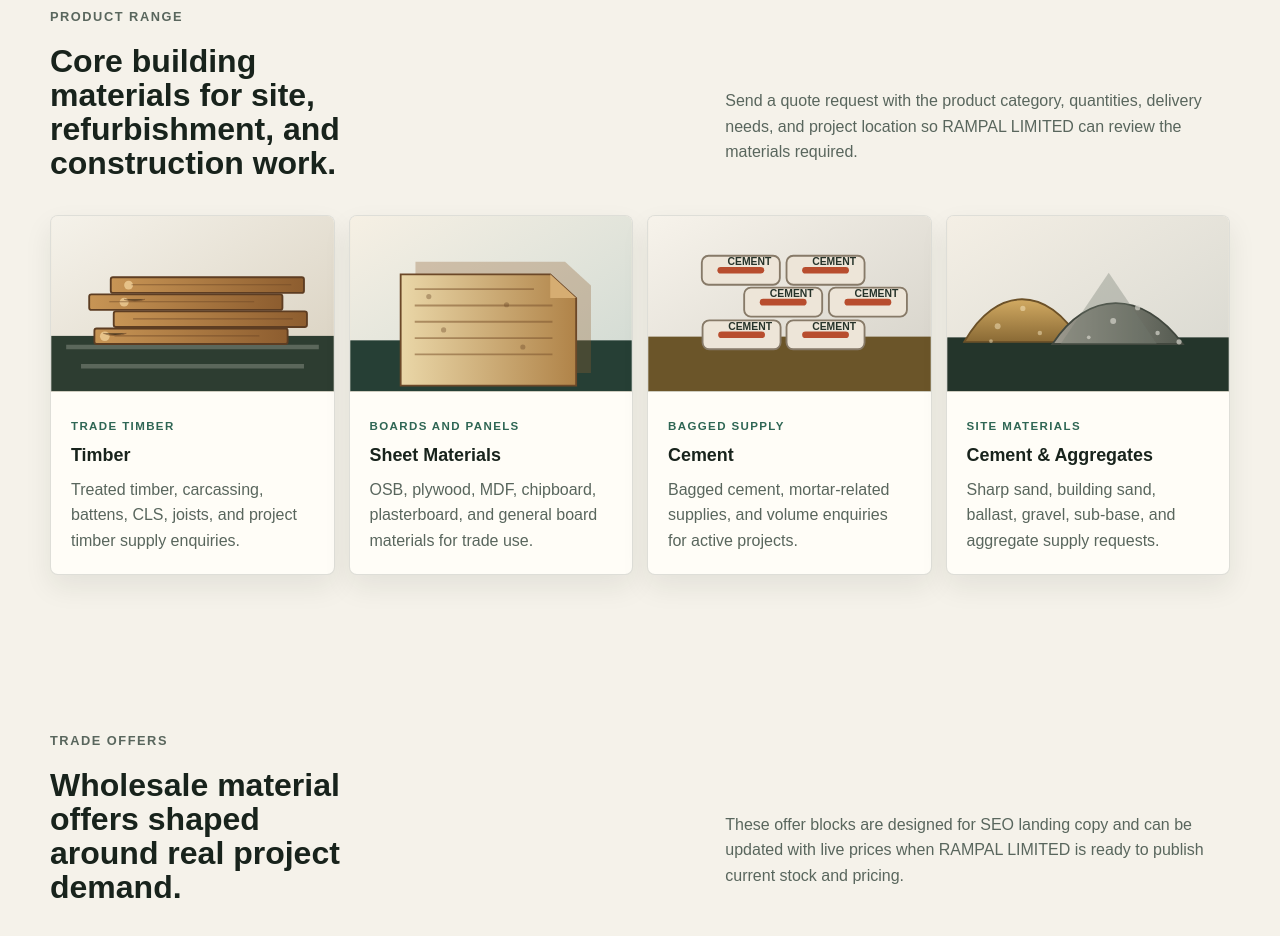
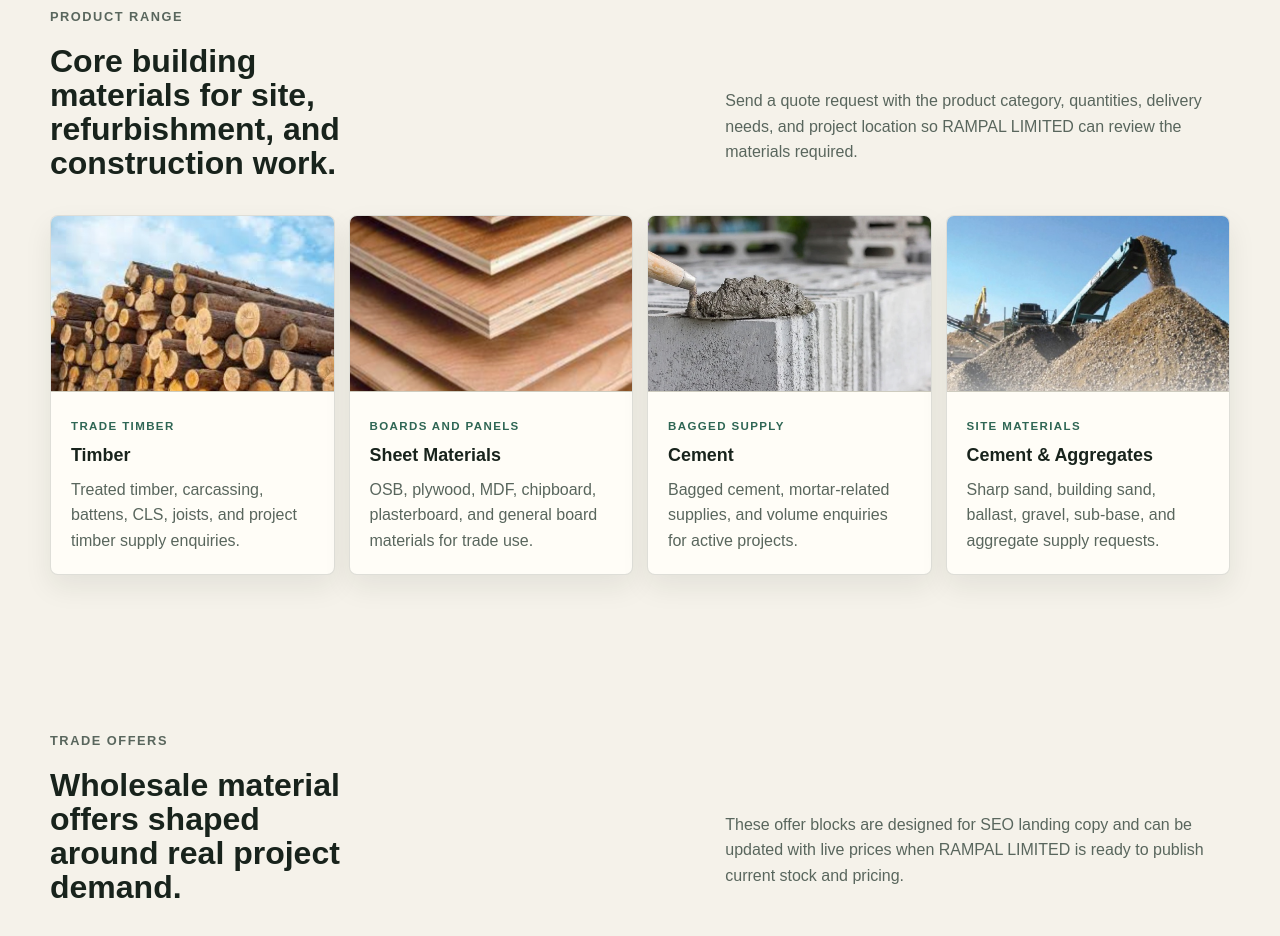
Before and after one commit to tanyak26/rampal-limited, a website: page index.html in a window 1280 px wide. Shown: the part 1074-2010 px from the top of the page. Drawn offline with Linux system fonts and the light colour scheme.

Commit message:
Use supplied product photos

```diff
--- a/index.html
+++ b/index.html
@@ -897,7 +897,7 @@
         <div class="product-grid">
           <article class="card product-card">
             <div class="product-image">
-              <img src="assets/rampal/product-timber.svg" alt="Stacked trade timber and construction wood lengths" loading="lazy">
+              <img src="assets/rampal/product-timber.jpg" alt="Stacked timber logs for wholesale building material supply" loading="lazy">
             </div>
             <div class="product-body">
               <span class="product-kicker">Trade timber</span>
@@ -907,7 +907,7 @@
           </article>
           <article class="card product-card">
             <div class="product-image">
-              <img src="assets/rampal/product-sheet-materials.svg" alt="Sheet materials including plywood, OSB, MDF, and board stock" loading="lazy">
+              <img src="assets/rampal/product-sheet-materials.jpg" alt="Stacked plywood and sheet materials for trade buyers" loading="lazy">
             </div>
             <div class="product-body">
               <span class="product-kicker">Boards and panels</span>
@@ -917,7 +917,7 @@
           </article>
           <article class="card product-card">
             <div class="product-image">
-              <img src="assets/rampal/product-cement.svg" alt="Bagged cement stacked for builders and contractors" loading="lazy">
+              <img src="assets/rampal/product-cement.jpg" alt="Cement and mortar work with concrete blocks on site" loading="lazy">
             </div>
             <div class="product-body">
               <span class="product-kicker">Bagged supply</span>
@@ -927,7 +927,7 @@
           </article>
           <article class="card product-card">
             <div class="product-image">
-              <img src="assets/rampal/product-aggregates.svg" alt="Sand, gravel, ballast, and aggregate materials for site supply" loading="lazy">
+              <img src="assets/rampal/product-aggregates.jpg" alt="Bulk aggregates and gravel stockpile for construction supply" loading="lazy">
             </div>
             <div class="product-body">
               <span class="product-kicker">Site materials</span>
```
Also changed, not shown: assets/rampal/product-aggregates.jpg (added), assets/rampal/product-aggregates.svg (deleted), assets/rampal/product-cement.jpg (added), assets/rampal/product-cement.svg (deleted), assets/rampal/product-sheet-materials.jpg (added), assets/rampal/product-sheet-materials.svg (deleted), assets/rampal/product-timber.jpg (added), assets/rampal/product-timber.svg (deleted).
